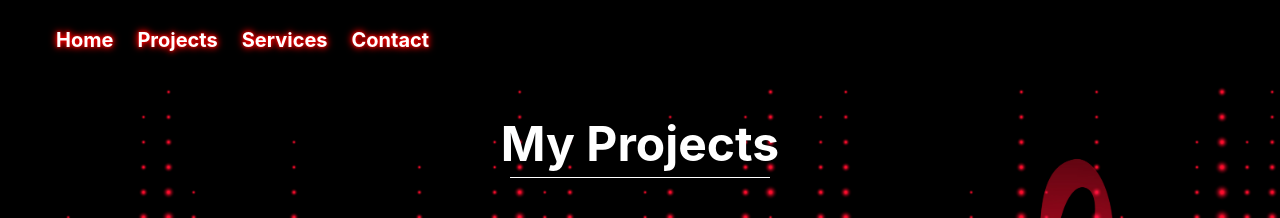
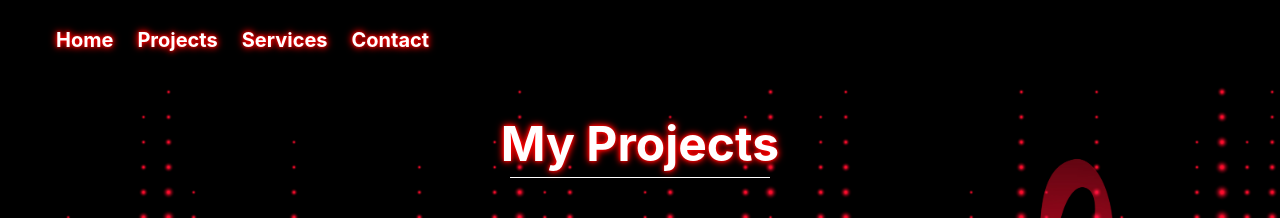
Before and after one commit to jacklion710/jacobleone-music-portfolio, a Next.js app: page /Projects in a window 1280 px wide. Shown: the top 218 px of the page. Built offline with nearby package versions, Linux system fonts and the light colour scheme.

Commit message:
Added glow to header

```diff
--- a/pages/Projects.tsx
+++ b/pages/Projects.tsx
@@ -67,6 +67,7 @@ export default function Projects() {
                   mb={4}
                   size="2xl"
                   position="relative"
+                  textShadow="0 0 3px red, 0 0 6px red, 0 0 9px red"
                   _after={{
                       content: '""',
                       display: 'block',
--- a/pages/Services.tsx
+++ b/pages/Services.tsx
@@ -105,6 +105,7 @@ const services = [
                         textAlign="center"
                         position="relative"
                         color="gray.100"
+                        textShadow="0 0 3px red, 0 0 6px red, 0 0 9px red"
                         _after={{
                             content: '""',
                             display: 'block',
```
